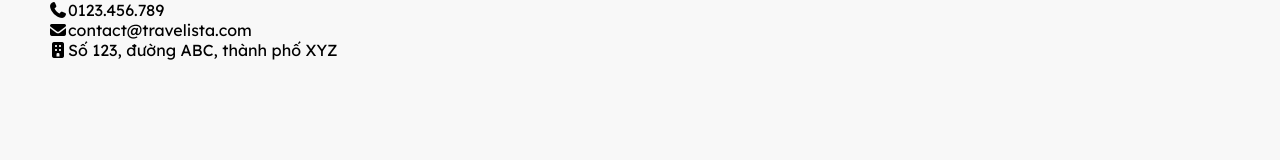
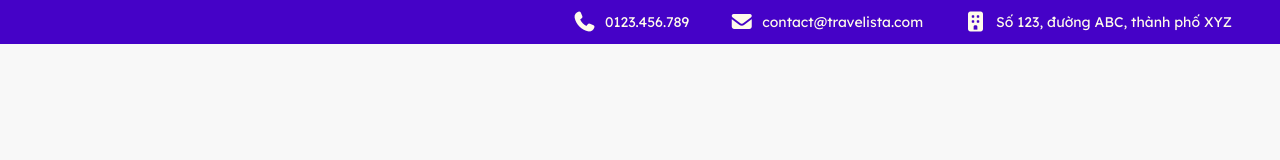
Before and after one commit to maitatduy/Travelista, a plain HTML site: page index.html in a window 1280 px wide. Drawn offline with Linux system fonts and the light colour scheme.

Commit message:
style: add top header styles

```diff
--- a/assets/css/style.css
+++ b/assets/css/style.css
@@ -84,3 +84,57 @@ table {
     width: 1184px;
     margin: 0 auto;
 }
+
+@media (max-width: 1199.98px) {
+    .container {
+        width: 960px;
+    }
+}
+
+@media (max-width: 991.98px) {
+    .container {
+        width: 720px;
+    }
+}
+
+@media (max-width: 575.98px) {
+    .container {
+        width: 100%;
+        padding: 16px 0;
+    }
+}
+
+/* Top Header */
+.top-header {
+    background-color: var(--color-primary);
+    padding: 10px 0;
+}
+
+.top-header .inner-wrapper {
+    display: flex;
+    justify-content: flex-end;
+    align-items: center;
+    gap: 5px 40px;
+}
+
+.top-header .inner-item {
+    color: #FFFBEB;
+    font-size: 14px;
+    font-weight: 400;
+    line-height: 24px;
+    display: inline-flex;
+    align-items: center;
+    gap: 8px;
+}
+
+.top-header .inner-item i {
+    font-size: 20px;
+}
+
+@media (max-width: 767.98px) {
+    .top-header {
+        display: none;
+    }
+}
+
+/* End Top Header */
```
